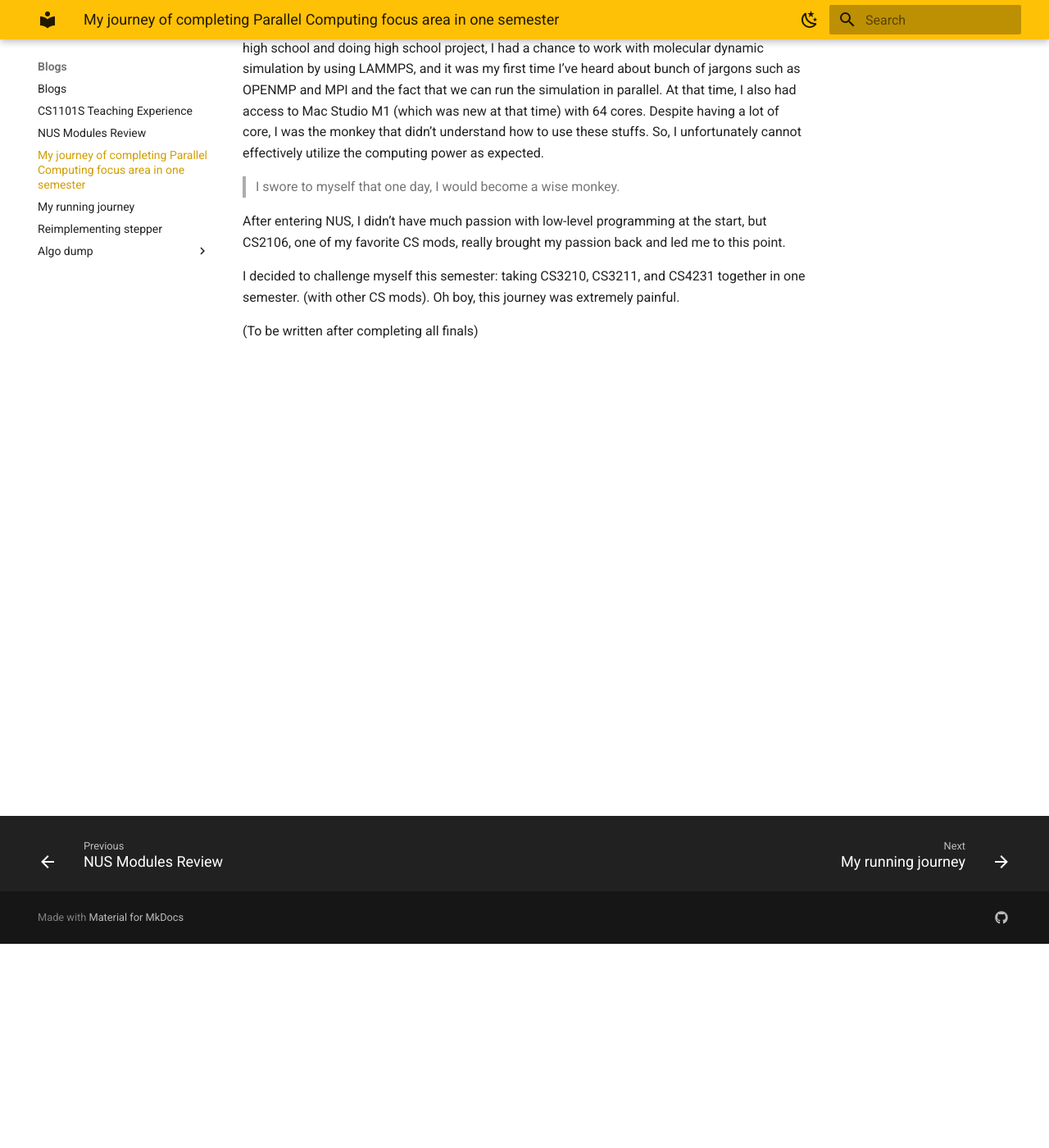
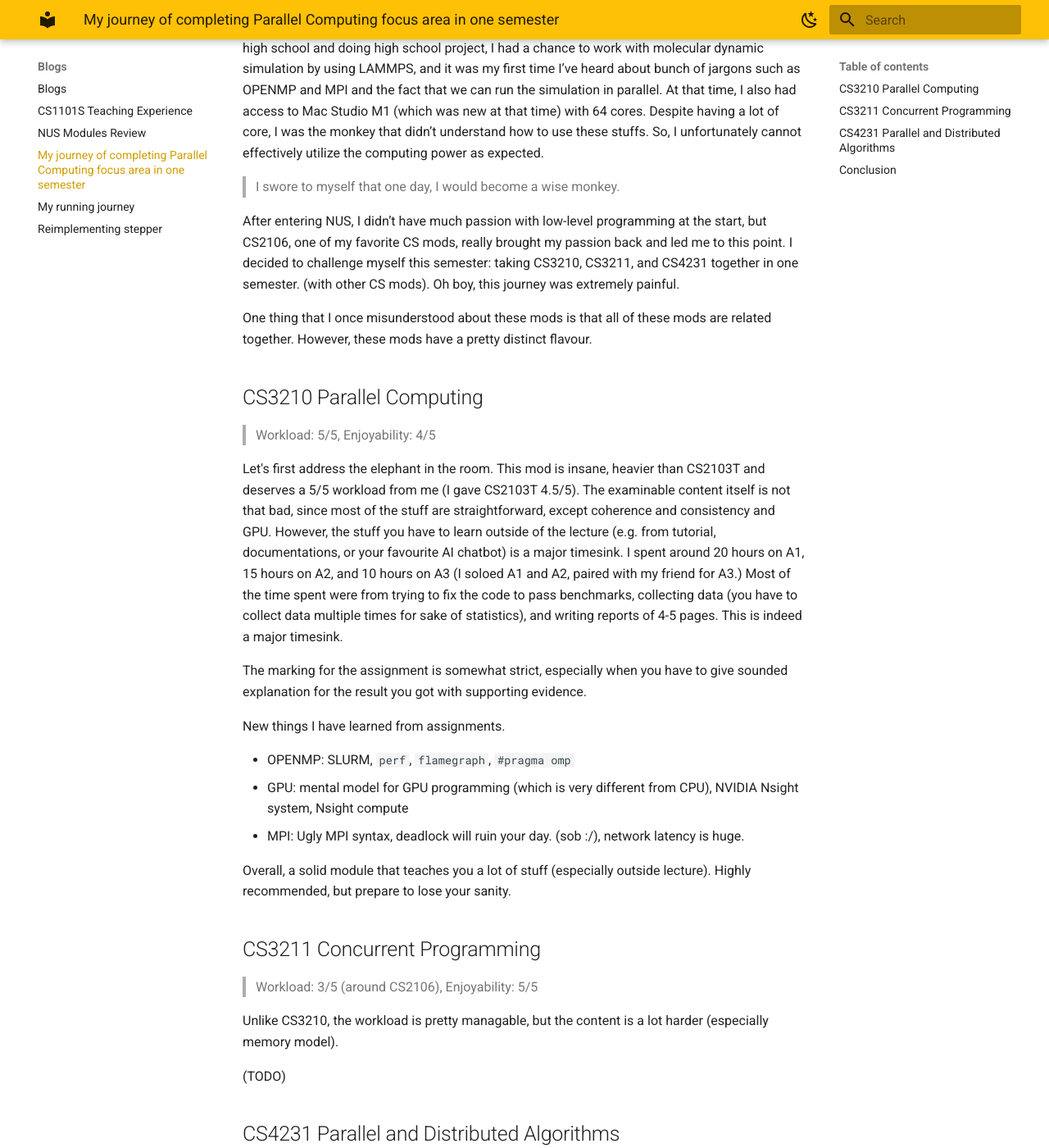
Before and after one commit to CATISNOTSODIUM/CATISNOTSODIUM.github.io, an MkDocs documentation site: the page built from docs/blogs/parallel.md, in a window 1280 px wide and 1400 px high, scrolled down 249 px. Shown: the whole window at 82% size. Built offline with MkDocs 1.6.1 and Material for MkDocs 9.7.7, drawn with Linux system fonts in a browser that asks for light colours; some of the changed text lies outside the part shown.

Commit message:
feat: add blog

```diff
--- a/docs/blogs/parallel.md
+++ b/docs/blogs/parallel.md
@@ -11,9 +11,40 @@ effectively utilize the computing power as expected.
 > I swore to myself that one day, I would become a wise monkey.
 
 After entering NUS, I didn’t have much passion with low-level programming at the start, but
-CS2106, one of my favorite CS mods, really brought my passion back and led me to this point.
-
-I decided to challenge myself this semester: taking CS3210, CS3211, and CS4231 together in one semester. (with other CS
+CS2106, one of my favorite CS mods, really brought my passion back and led me to this point. I decided to challenge myself this semester: taking CS3210, CS3211, and CS4231 together in one semester. (with other CS
 mods). Oh boy, this journey was extremely painful.
 
-(To be written after completing all finals)
+One thing that I once misunderstood about these mods is that all of these mods are related together. However, these mods have a pretty distinct flavour.
+
+## CS3210 Parallel Computing
+> Workload: 5/5, Enjoyability: 4/5
+
+Let's first address the elephant in the room. This mod is insane, heavier than CS2103T and deserves a 5/5 workload from me (I gave CS2103T 4.5/5). The examinable content itself is not that bad, since most of the stuff are straightforward, except coherence and consistency and GPU. However, the stuff you have to learn outside of the lecture (e.g. from tutorial, documentations, or your favourite AI chatbot) is a major timesink. I spent around 20 hours on A1, 15 hours on A2, and 10 hours on A3 (I soloed A1 and A2, paired with my friend for A3.) Most of the time spent were from trying to fix the code to pass benchmarks, collecting data (you have to collect data multiple times for sake of statistics), and writing reports of 4-5 pages. This is indeed a major timesink.
+
+The marking for the assignment is somewhat strict, especially when you have to give sounded explanation for the result you got with supporting evidence.
+
+New things I have learned from assignments.
+
+- OPENMP: SLURM, `perf`, `flamegraph`, `#pragma omp`
+- GPU: mental model for GPU programming (which is very different from CPU), NVIDIA Nsight system, Nsight compute
+- MPI: Ugly MPI syntax, deadlock will ruin your day. (sob :/), network latency is huge.
+
+Overall, a solid module that teaches you a lot of stuff (especially outside lecture). Highly recommended, but prepare to lose your sanity.
+
+## CS3211 Concurrent Programming
+> Workload: 3/5 (around CS2106), Enjoyability: 5/5
+
+Unlike CS3210, the workload is pretty managable, but the content is a lot harder (especially memory model).
+
+(TODO)
+
+
+## CS4231 Parallel and Distributed Algorithms
+> Workload: 1/5, Enjoyability: 4.5/5
+
+(TODO)
+
+## Conclusion
+> Average workload: 3/5, Enjoyability: 4.5
+
+(TODO)
```
Also changed, not shown: docs/blogs/algo-dump/min-max-path.md (deleted, +0 -113 lines), docs/blogs/index.md (+1 -5 lines), docs/index.md (+8 -3 lines).
